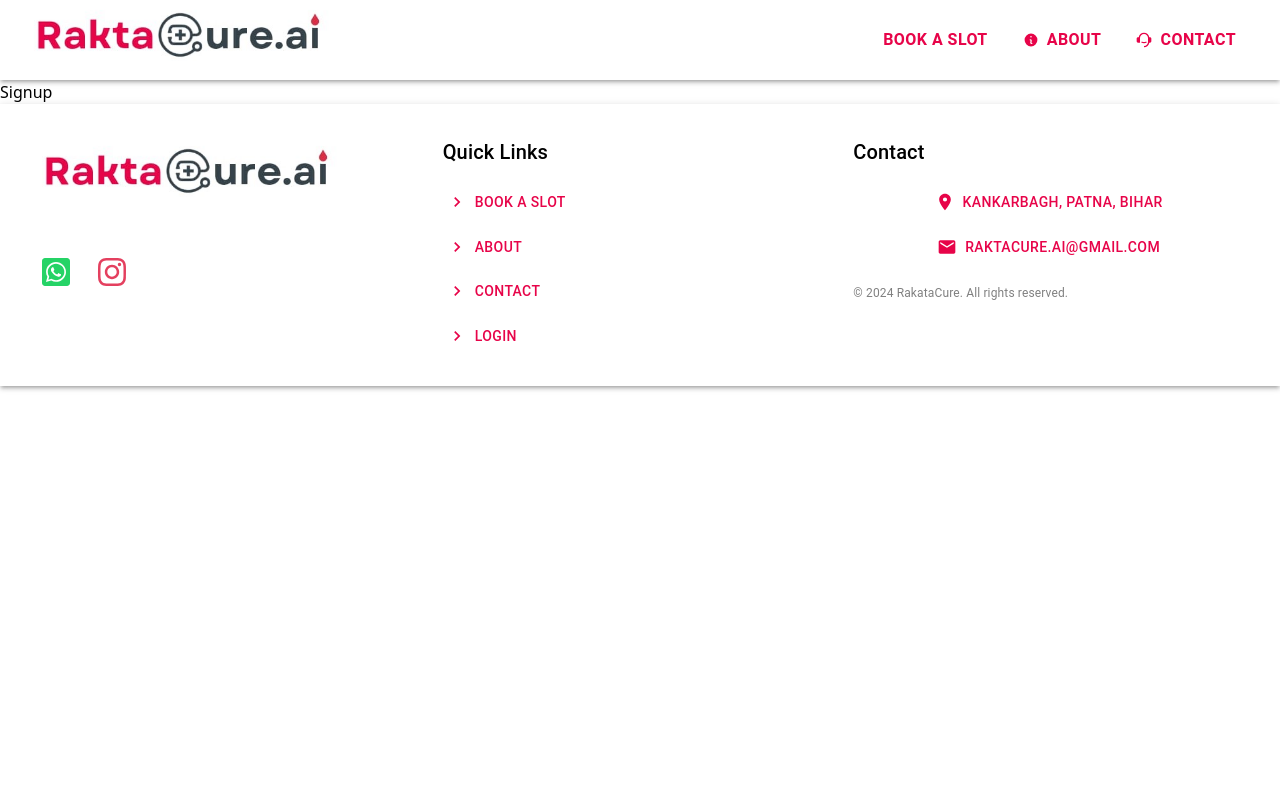
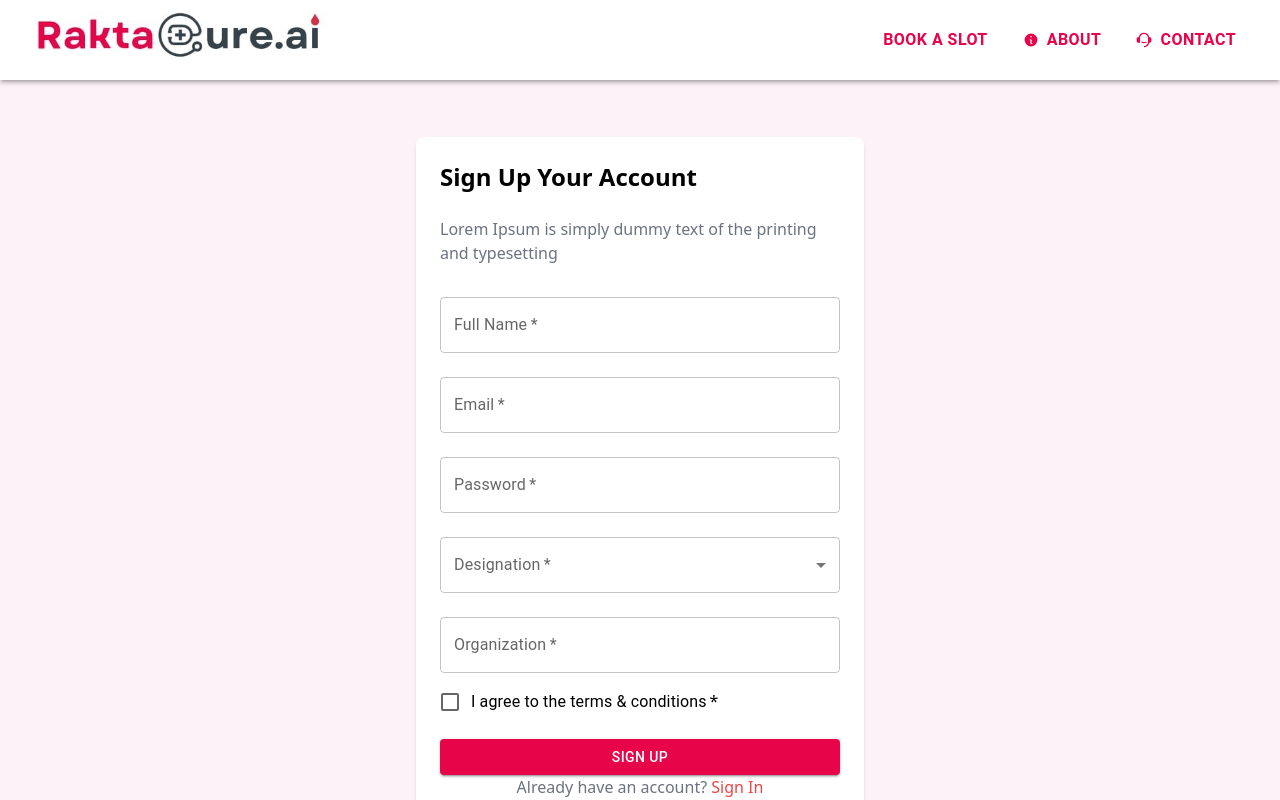
Before and after one commit to DcoderLLC/blood-cancer-detection, a React (Vite) app in the folder client/: page /register in a window 1280 px wide. Shown: the top 800 px of the page. Built offline with nearby package versions, Linux system fonts and the light colour scheme.

Commit message:
Login and Signup Page completed

```diff
--- /dev/null
+++ b/client/src/Components/Log/LoginForm.jsx
@@ -0,0 +1,88 @@
+import { useState } from "react";
+import { TextField, Button, Checkbox, FormControlLabel } from "@mui/material";
+import { Link, useNavigate } from "react-router-dom"; // Import useNavigate for redirection
+import { styled } from "@mui/system";
+
+const StyledButton = styled(Button)({
+  backgroundColor: "#E70449",
+  color: "#ffffff",
+  "&:hover": {
+    backgroundColor: "#C0033D", // Darker shade for hover effect
+  },
+});
+
+const LoginForm = () => {
+  const [email, setEmail] = useState("");
+  const [password, setPassword] = useState("");
+  const navigate = useNavigate();
+
+  const handleLogin = async (e) => {
+    e.preventDefault();
+    try {
+      console.log("Login successful");
+      alert("Login successful");
+
+      // Redirect the user to the dashboard after successful login
+      navigate("/dashboard");
+    } catch (err) {
+      console.error(err.message);
+      alert("Login failed. Please check your email and password.");
+    }
+  };
+  return (
+    <div className="flex justify-center items-center h-screen bg-pink-50">
+      <div className="bg-white shadow-md rounded-lg p-6 w-full max-w-md">
+        <h2 className="text-2xl font-bold mb-6">Sign In Your Account</h2>
+        <p className="text-gray-500 mb-4">
+          Lorem Ipsum is simply dummy text of the printing and typesetting
+        </p>
+        <form onSubmit={handleLogin}>
+          <TextField
+            fullWidth
+            label="Email"
+            type="email"
+            variant="outlined"
+            margin="normal"
+            onChange={(e) => setEmail(e.target.value)}
+            required
+          />
+          <TextField
+            fullWidth
+            label="Password"
+            type="password"
+            variant="outlined"
+            margin="normal"
+            onChange={(e) => setPassword(e.target.value)}
+            required
+          />
+          <FormControlLabel
+            control={<Checkbox color="primary" />}
+            label="Remember Me"
+            className="mb-4"
+          />
+          <div className="text-right text-sm mb-4">
+            <a href="/forgot-password" className="text-red-500">
+              Forgot Password?
+            </a>
+          </div>
+          <StyledButton
+            fullWidth
+            variant="contained"
+            className="mb-4"
+            type="submit" // Remove onSubmit from button and set it to type submit
+          >
+            Sign In
+          </StyledButton>
+          <div className="text-center text-gray-500">
+            Dont have an account?{" "}
+            <Link to="/register" className="text-red-500">
+              Sign Up
+            </Link>
+          </div>
+        </form>
+      </div>
+    </div>
+  );
+};
+
+export default LoginForm;
--- /dev/null
+++ b/client/src/Components/Log/SingupForm.jsx
@@ -0,0 +1,120 @@
+import { useState } from "react";
+import {
+  TextField,
+  Button,
+  Checkbox,
+  FormControlLabel,
+  MenuItem,
+} from "@mui/material";
+import { Link, useNavigate } from "react-router-dom"; // Import useNavigate for redirection
+import { styled } from "@mui/system";
+
+const StyledButton = styled(Button)({
+  backgroundColor: "#E70449",
+  color: "#ffffff",
+  "&:hover": {
+    backgroundColor: "#C0033D", // Darker shade for hover effect
+  },
+});
+
+const SingupForm = () => {
+  const [name, setName] = useState("");
+  const [email, setEmail] = useState("");
+  const [password, setPassword] = useState("");
+  const [designation, setDesignation] = useState("");
+  const [organization, setOrganization] = useState("");
+  const navigate = useNavigate(); // Initialize navigate for redirection
+
+  const handleSignUp = async (e) => {
+    e.preventDefault();
+  };
+  return (
+    <div className="flex justify-center items-center h-screen bg-pink-50">
+      <div className="bg-white shadow-md rounded-lg p-6 w-full max-w-md">
+        <h2 className="text-2xl font-bold mb-6">Sign Up Your Account</h2>
+        <p className="text-gray-500 mb-4">
+          Lorem Ipsum is simply dummy text of the printing and typesetting
+        </p>
+        <form onSubmit={handleSignUp}>
+          <TextField
+            fullWidth
+            label="Full Name"
+            name="fullName"
+            variant="outlined"
+            margin="normal"
+            onChange={(e) => setName(e.target.value)}
+            required
+          />
+          <TextField
+            fullWidth
+            label="Email"
+            name="email"
+            type="email"
+            variant="outlined"
+            margin="normal"
+            onChange={(e) => setEmail(e.target.value)}
+            required
+          />
+          <TextField
+            fullWidth
+            label="Password"
+            name="password"
+            type="password"
+            variant="outlined"
+            margin="normal"
+            onChange={(e) => setPassword(e.target.value)}
+            required
+          />
+          <TextField
+            fullWidth
+            label="Designation"
+            name="designation"
+            select
+            variant="outlined"
+            margin="normal"
+            onChange={(e) => setDesignation(e.target.value)}
+            required
+          >
+            <MenuItem value="Hematologist">Hematologist</MenuItem>
+            <MenuItem value="Oncologist">Oncologist</MenuItem>
+            <MenuItem value="Research Laboratories">
+              Research Laboratories
+            </MenuItem>
+          </TextField>
+          <TextField
+            fullWidth
+            label="Organization"
+            name="organization"
+            variant="outlined"
+            margin="normal"
+            onChange={(e) => setOrganization(e.target.value)}
+            required
+          />
+          <FormControlLabel
+            control={<Checkbox name="agreeToTerms" color="primary" required />}
+            label="I agree to the terms & conditions"
+            className="mb-4"
+          />
+          <Link to="/">
+            <StyledButton
+              fullWidth
+              variant="contained"
+              className="mb-4"
+              type="submit"
+            >
+              Sign Up
+            </StyledButton>
+          </Link>
+          <div className="text-center text-gray-500">
+            Already have an account?{" "}
+            <Link to="/" className="text-red-500">
+              Sign In
+            </Link>
+          </div>
+        </form>
+      </div>
+    </div>
+  );
+};
+
+export default SingupForm;
--- a/client/src/Pages/Login.jsx
+++ b/client/src/Pages/Login.jsx
@@ -1,9 +1,14 @@
 // import React from 'react'
+
+import { Box } from "@mui/material";
+import LoginForm from "../Components/Log/LoginForm";
 
 const Login = () => {
   return (
-    <div>Login</div>
-  )
-}
+    <Box>
+      <LoginForm />
+    </Box>
+  );
+};
 
-export default Login
+export default Login;
--- a/client/src/Pages/Signup.jsx
+++ b/client/src/Pages/Signup.jsx
@@ -1,8 +1,11 @@
-// import React from 'react'
+import { Box } from "@mui/material"
+import SingupForm from "../Components/Log/SingupForm"
 
 const Signup = () => {
   return (
-    <div>Signup</div>
+    <Box>
+      <SingupForm />
+    </Box>
   )
 }
 
```
